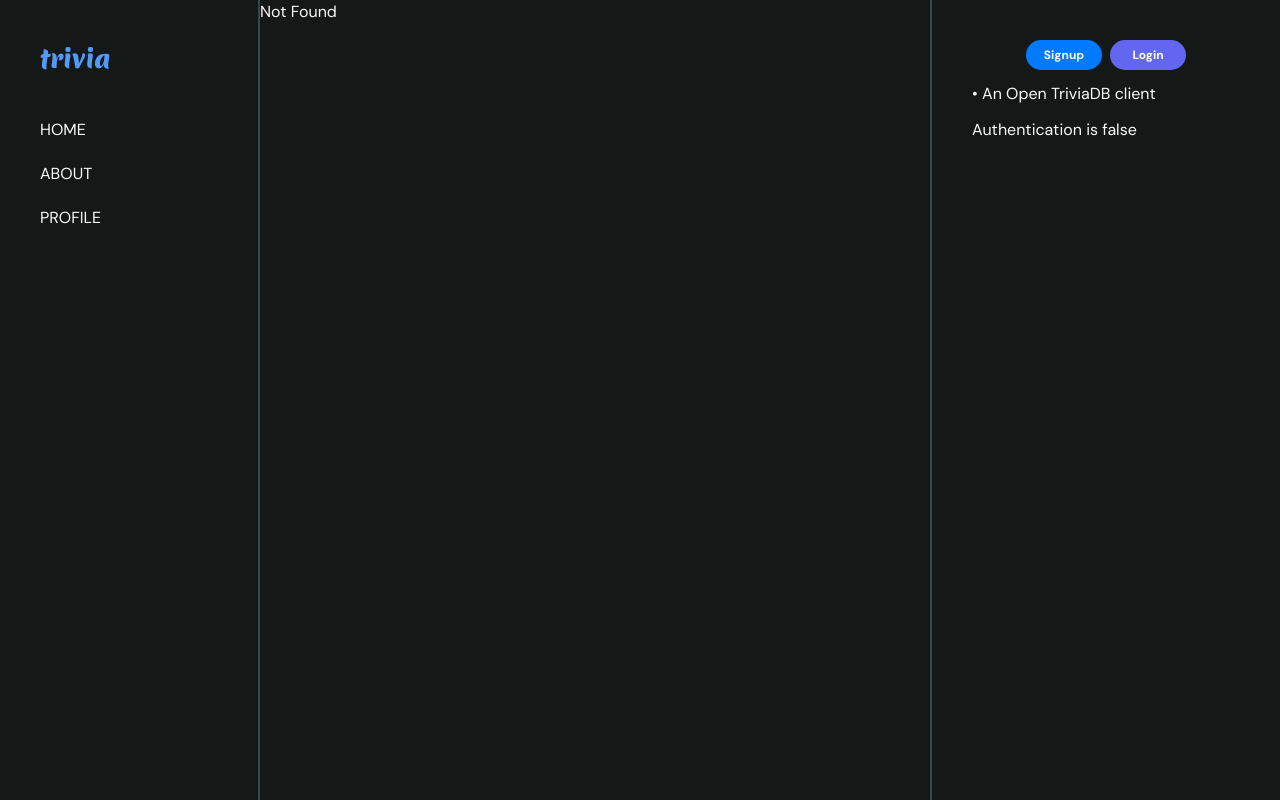
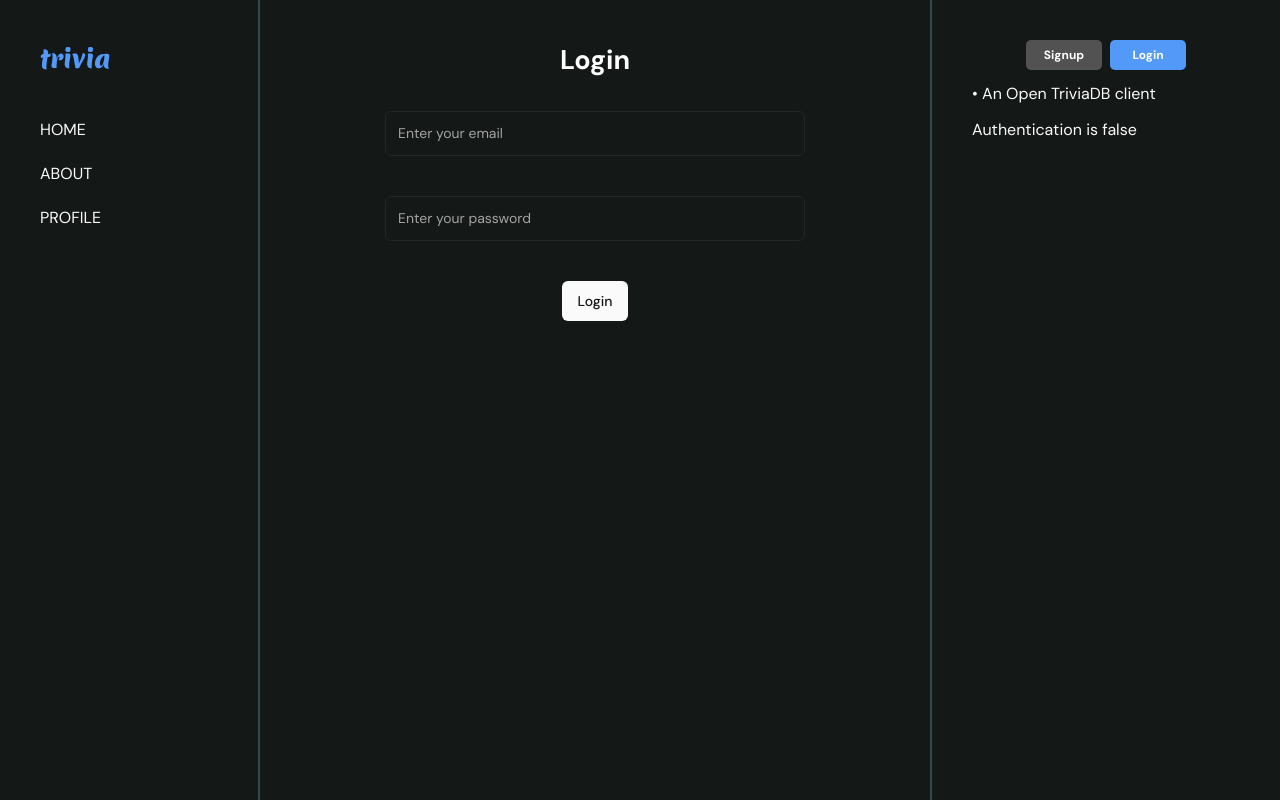
Before and after one commit to michaelchristwin/trivia, a React (Vite) app: page /login in a window 1280 px wide. Before the commit this address had no page. Built offline with nearby package versions, Linux system fonts and the light colour scheme.

Commit message:
Added standalone login page

```diff
--- a/src/components/Dialog.tsx
+++ /dev/null
@@ -1,50 +0,0 @@
-import { useCallback, useEffect, useRef, useState } from "react";
-
-function Dialog() {
-  const dialogRef = useRef<HTMLDialogElement | null>(null);
-  const [isOpen, setIsOpen] = useState(false);
-  const openDialog = useCallback(() => {
-    if (dialogRef.current) {
-      dialogRef.current.showModal();
-      setIsOpen(true);
-    }
-  }, [dialogRef]);
-  const closeDialog = useCallback(() => {
-    if (dialogRef.current) {
-      setIsOpen(false);
-    }
-  }, [dialogRef]);
-  useEffect(() => {
-    if (dialogRef.current) {
-      dialogRef.current.addEventListener("close", closeDialog);
-    }
-    return () => {
-      if (dialogRef.current) {
-        dialogRef.current.removeEventListener("close", closeDialog);
-      }
-    };
-  }, [dialogRef]);
-  return (
-    <div className={`relative w-[100vw] h-[100vh]`}>
-      {isOpen && (
-        <div className="fixed inset-0 bg-black bg-opacity-50 backdrop-blur-sm z-10 transition-all duration-300"></div>
-      )}
-
-      <dialog
-        ref={dialogRef}
-        className={`fixed top-[50%] max-w-lg left-[50%] h-[300px] transform translate-x-[-50%] translate-y-[-50%] w-96 p-6 bg-background text-white rounded-lg shadow-lg z-20 pointer-events-auto transition-all duration-300 ${isOpen ? "opacity-100" : "opacity-0"}`}
-      >
-        This is a fucking dialog ni**a
-      </dialog>
-      <button
-        type="button"
-        className="px-4 py-2 bg-blue-600 text-white rounded hover:bg-blue-700 focus:outline-none"
-        onClick={openDialog}
-      >
-        Open Dialog
-      </button>
-    </div>
-  );
-}
-
-export default Dialog;
--- a/src/components/Layout.tsx
+++ b/src/components/Layout.tsx
@@ -1,11 +1,12 @@
 import { Link } from "@tanstack/react-router";
-import { motion } from "framer-motion";
 import AuthModal from "@/components/AuthModal";
 import Profile from "@/components/Profile";
+import { useNavigate } from "@tanstack/react-router";
 import useAuthStore from "@/context/auth.store";
 import { CgProfile } from "react-icons/cg";
 
 function Layout({ children }: { children: React.ReactNode }) {
+  const navigate = useNavigate();
   const isAuthenticated = useAuthStore((state) => state.isAuthenticated);
   return (
     <div className={`flex w-full`}>
@@ -41,26 +42,21 @@ function Layout({ children }: { children: React.ReactNode }) {
           {!isAuthenticated ? (
             <>
               <AuthModal title="Signup">
-                <motion.button
+                <button
                   type="button"
-                  whileHover={{ scale: 1.1 }}
-                  whileTap={{ scale: 0.9 }}
-                  className={`bg-[#007BFF] text-[12px] font-bold text-white block mx-auto rounded-[100px] w-[80px] h-[30px]`}
+                  className={`bg-neutral-600 hover:opacity-[0.7] text-[12px] font-bold text-white block mx-auto rounded-[5px] w-[100px] h-[30px]`}
                 >
                   Signup
-                </motion.button>
+                </button>
               </AuthModal>
 
-              <AuthModal title="Login">
-                <motion.button
-                  type="button"
-                  whileHover={{ scale: 1.1 }}
-                  whileTap={{ scale: 0.9 }}
-                  className={`bg-indigo-500 text-[12px] font-bold text-white block mx-auto rounded-[100px] w-[80px] h-[30px]`}
-                >
-                  Login
-                </motion.button>
-              </AuthModal>
+              <button
+                type="button"
+                onClick={() => navigate({ to: "/login" })}
+                className={`bg-secondary2 hover:opacity-[0.7] text-[12px] font-bold text-white block mx-auto rounded-[5px] w-[100px] h-[30px]`}
+              >
+                Login
+              </button>
             </>
           ) : (
             <CgProfile size={"30px"} className={`block mx-auto`} />
--- a/src/routeTree.gen.ts
+++ b/src/routeTree.gen.ts
@@ -18,6 +18,7 @@ import { Route as SubjectsSubjectImport } from './routes/subjects/$subject'
 // Create Virtual Routes
 
 const ProfileLazyImport = createFileRoute('/profile')()
+const LoginLazyImport = createFileRoute('/login')()
 const AboutLazyImport = createFileRoute('/about')()
 const IndexLazyImport = createFileRoute('/')()
 
@@ -27,6 +28,11 @@ const ProfileLazyRoute = ProfileLazyImport.update({
   path: '/profile',
   getParentRoute: () => rootRoute,
 } as any).lazy(() => import('./routes/profile.lazy').then((d) => d.Route))
+
+const LoginLazyRoute = LoginLazyImport.update({
+  path: '/login',
+  getParentRoute: () => rootRoute,
+} as any).lazy(() => import('./routes/login.lazy').then((d) => d.Route))
 
 const AboutLazyRoute = AboutLazyImport.update({
   path: '/about',
@@ -61,6 +67,13 @@ declare module '@tanstack/react-router' {
       preLoaderRoute: typeof AboutLazyImport
       parentRoute: typeof rootRoute
     }
+    '/login': {
+      id: '/login'
+      path: '/login'
+      fullPath: '/login'
+      preLoaderRoute: typeof LoginLazyImport
+      parentRoute: typeof rootRoute
+    }
     '/profile': {
       id: '/profile'
       path: '/profile'
@@ -83,6 +96,7 @@ declare module '@tanstack/react-router' {
 export interface FileRoutesByFullPath {
   '/': typeof IndexLazyRoute
   '/about': typeof AboutLazyRoute
+  '/login': typeof LoginLazyRoute
   '/profile': typeof ProfileLazyRoute
   '/subjects/$subject': typeof SubjectsSubjectRoute
 }
@@ -90,6 +104,7 @@ export interface FileRoutesByFullPath {
 export interface FileRoutesByTo {
   '/': typeof IndexLazyRoute
   '/about': typeof AboutLazyRoute
+  '/login': typeof LoginLazyRoute
   '/profile': typeof ProfileLazyRoute
   '/subjects/$subject': typeof SubjectsSubjectRoute
 }
@@ -98,22 +113,24 @@ export interface FileRoutesById {
   __root__: typeof rootRoute
   '/': typeof IndexLazyRoute
   '/about': typeof AboutLazyRoute
+  '/login': typeof LoginLazyRoute
   '/profile': typeof ProfileLazyRoute
   '/subjects/$subject': typeof SubjectsSubjectRoute
 }
 
 export interface FileRouteTypes {
   fileRoutesByFullPath: FileRoutesByFullPath
-  fullPaths: '/' | '/about' | '/profile' | '/subjects/$subject'
+  fullPaths: '/' | '/about' | '/login' | '/profile' | '/subjects/$subject'
   fileRoutesByTo: FileRoutesByTo
-  to: '/' | '/about' | '/profile' | '/subjects/$subject'
-  id: '__root__' | '/' | '/about' | '/profile' | '/subjects/$subject'
+  to: '/' | '/about' | '/login' | '/profile' | '/subjects/$subject'
+  id: '__root__' | '/' | '/about' | '/login' | '/profile' | '/subjects/$subject'
   fileRoutesById: FileRoutesById
 }
 
 export interface RootRouteChildren {
   IndexLazyRoute: typeof IndexLazyRoute
   AboutLazyRoute: typeof AboutLazyRoute
+  LoginLazyRoute: typeof LoginLazyRoute
   ProfileLazyRoute: typeof ProfileLazyRoute
   SubjectsSubjectRoute: typeof SubjectsSubjectRoute
 }
@@ -121,6 +138,7 @@ export interface RootRouteChildren {
 const rootRouteChildren: RootRouteChildren = {
   IndexLazyRoute: IndexLazyRoute,
   AboutLazyRoute: AboutLazyRoute,
+  LoginLazyRoute: LoginLazyRoute,
   ProfileLazyRoute: ProfileLazyRoute,
   SubjectsSubjectRoute: SubjectsSubjectRoute,
 }
@@ -139,6 +157,7 @@ export const routeTree = rootRoute
       "children": [
         "/",
         "/about",
+        "/login",
         "/profile",
         "/subjects/$subject"
       ]
@@ -149,6 +168,9 @@ export const routeTree = rootRoute
     "/about": {
       "filePath": "about.lazy.tsx"
     },
+    "/login": {
+      "filePath": "login.lazy.tsx"
+    },
     "/profile": {
       "filePath": "profile.lazy.tsx"
     },
--- a/src/routes/index.lazy.tsx
+++ b/src/routes/index.lazy.tsx
@@ -1,7 +1,7 @@
 import { createLazyFileRoute } from "@tanstack/react-router";
 import { subjects } from "@/utils/subject.details";
 import QuizDialog from "@/components/QuizDialog";
-//import { motion } from "framer-motion";
+import { motion } from "framer-motion";
 //import LaunchCard from "@/components/LaunchCard";
 
 export const Route = createLazyFileRoute("/")({
@@ -13,8 +13,10 @@ function Index() {
     <div className={`w-full grid lg:grid-cols-3 p-[40px] gap-8`}>
       {subjects.map((subject) => (
         <QuizDialog key={subject.id} details={subject}>
-          <div
-            className={`w-[280px] bg-neutral-800 h-[200px] rounded-[8px]`}
+          <motion.div
+            whileHover={{ scale: 1.03 }}
+            whileTap={{ scale: 0.9 }}
+            className={`w-[280px] bg-neutral-800 h-[180px] rounded-[8px]`}
             role={`button`}
           >
             <img
@@ -23,9 +25,9 @@ function Index() {
               className={`w-full h-[70%] rounded-t-[8px] object-cover`}
             />
             <div className={`w-full h-[30%] p-4`}>
-              <p className={`text-[14px]`}>{subject.name}</p>
+              <p className={`text-[14px] font-bold`}>{subject.name}</p>
             </div>
-          </div>
+          </motion.div>
         </QuizDialog>
       ))}
     </div>
--- /dev/null
+++ b/src/routes/login.lazy.tsx
@@ -0,0 +1,92 @@
+import useAuthStore from "@/context/auth.store";
+import { createLazyFileRoute } from "@tanstack/react-router";
+import { useState } from "react";
+import { Input } from "@/components/ui/input";
+import { Button } from "@/components/ui/button";
+import { SubmitHandler, useForm } from "react-hook-form";
+
+export const Route = createLazyFileRoute("/login")({
+  component: LoginPage,
+});
+type Inputs = {
+  email: string;
+  password: string;
+};
+
+function LoginPage() {
+  const {
+    register,
+    handleSubmit,
+    watch,
+    reset,
+    formState: { errors },
+  } = useForm<Inputs>();
+
+  const setUser = useAuthStore((state) => state.setUser);
+  const onSubmit: SubmitHandler<Inputs> = async (InputData) => {
+    try {
+      const res = await fetch(`http://localhost:8080/login`, {
+        method: "POST",
+        credentials: "include",
+        headers: {
+          "Content-Type": "application/json",
+        },
+        body: JSON.stringify(InputData),
+      });
+
+      if (!res.ok) {
+        // Checks if status is not in the range of 200-299
+        throw new Error(`Error: ${res.status} ${res.statusText}`);
+      }
+      const data = await res.json();
+      console.log(data);
+      setUser({ email: data.email });
+
+      alert("Action Sucessful");
+      reset();
+    } catch (error) {
+      console.error("Login failed", error);
+    }
+  };
+
+  console.log(watch("email"));
+  return (
+    <div className={`p-[40px] text-white w-[500px] block mx-auto`}>
+      <h1 className={`text-[27px] font-bold text-center`}>Login</h1>
+      <form
+        onSubmit={handleSubmit(onSubmit)}
+        className={`h-fit space-y-[40px] py-[30px] rounded w-[100%] block mx-auto`}
+      >
+        <div className={`w-full block space-y-[2px]`}>
+          <Input
+            {...register("email", { required: true })}
+            type="email"
+            placeholder="Enter your email"
+            className={`h-[45px] focus-visible:ring-0 focus-visible:ring-offset-0`}
+          />
+          {errors.email?.type === "required" && (
+            <p role={"alert"} className={`text-[10px] ps-2 text-red-500`}>
+              Email is required
+            </p>
+          )}
+        </div>
+        <div className={`w-full block space-y-[2px]`}>
+          <Input
+            {...register("password", { required: true })}
+            type="password"
+            placeholder="Enter your password"
+            className={`h-[45px] focus-visible:ring-0 focus-visible:ring-offset-0`}
+          />
+          {errors.password?.type === "required" && (
+            <p role="alert" className={`text-[10px] ps-2 text-red-500`}>
+              Password is required
+            </p>
+          )}
+        </div>
+        <Button type="submit" className={`block mx-auto`}>
+          Login
+        </Button>
+      </form>
+    </div>
+  );
+}
--- a/src/utils/subject.details.ts
+++ b/src/utils/subject.details.ts
@@ -22,7 +22,7 @@ export const subjects: SubjectData[] = [
   {
     name: "General Knowledge",
     id: 9,
-    slug: "general-knowledge",
+    slug: "general_knowledge",
     color: "green",
   },
   {
```
